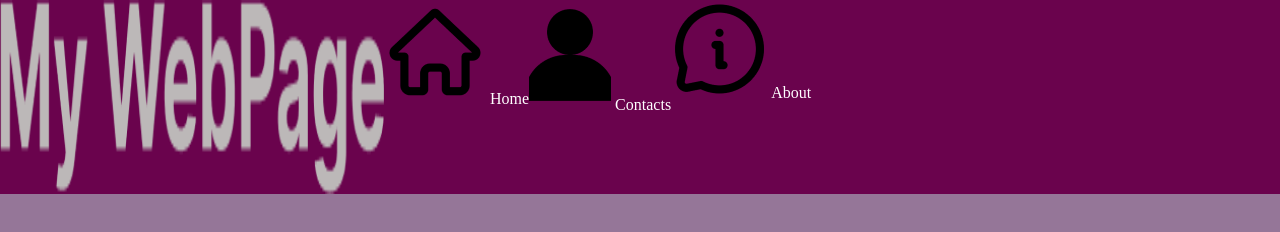
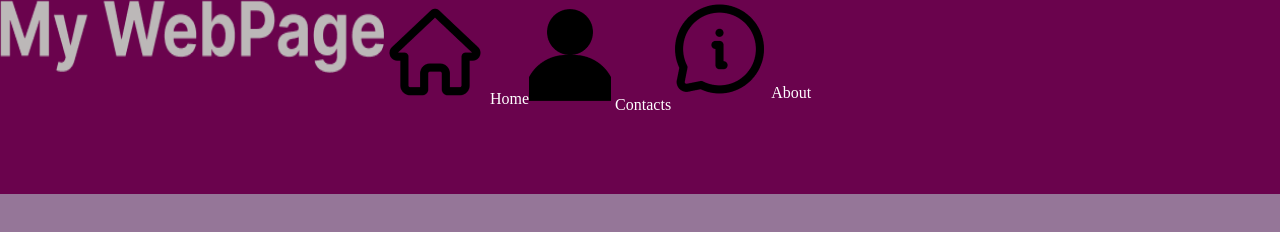
Before and after one commit to jacksonsr451/Aula-30-03-2023, a plain HTML site: page index.html in a window 1280 px wide. Drawn offline with Linux system fonts and the light colour scheme.

Commit message:
umpdate width in icon to navbar

```diff
--- a/style.css
+++ b/style.css
@@ -32,6 +32,7 @@ nav {
 
 nav>.icon-navbar {
     width: 24rem;
+    height: 4.5625rem;
 }
 
 nav>.itens {
```
